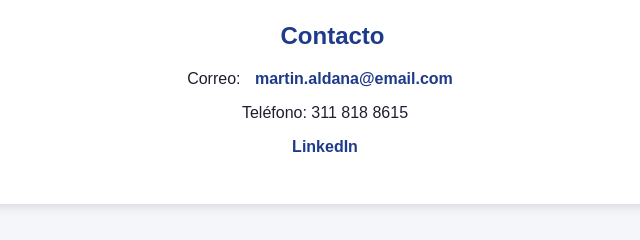
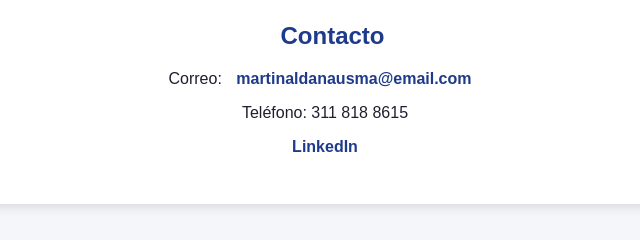
Before and after one commit to MartinAldana09/martinaldana.github.io, a plain HTML site: page index.html in a window 1280 px wide. Shown: the part 2104-2344 px from the top of the page, 315-955 px from the left. Drawn offline with Linux system fonts and the light colour scheme.

Commit message:
Update index.html

```diff
--- a/index.html
+++ b/index.html
@@ -276,7 +276,7 @@
   <!-- CONTACTO -->
   <section id="contacto" class="contacto">
     <h2>Contacto</h2>
-    <p>Correo: <a href="mailto:martinaldanausma@email.com">martin.aldana@email.com</a></p>
+    <p>Correo: <a href="mailto:martinaldanausma@email.com">martinaldanausma@email.com</a></p>
     <p>Teléfono: 311 818 8615</p>
     <p>
       <a href="https://www.linkedin.com/in/mart%C3%ADn-aldana-usma-9281681b5/" target="_blank">LinkedIn</a>
```
